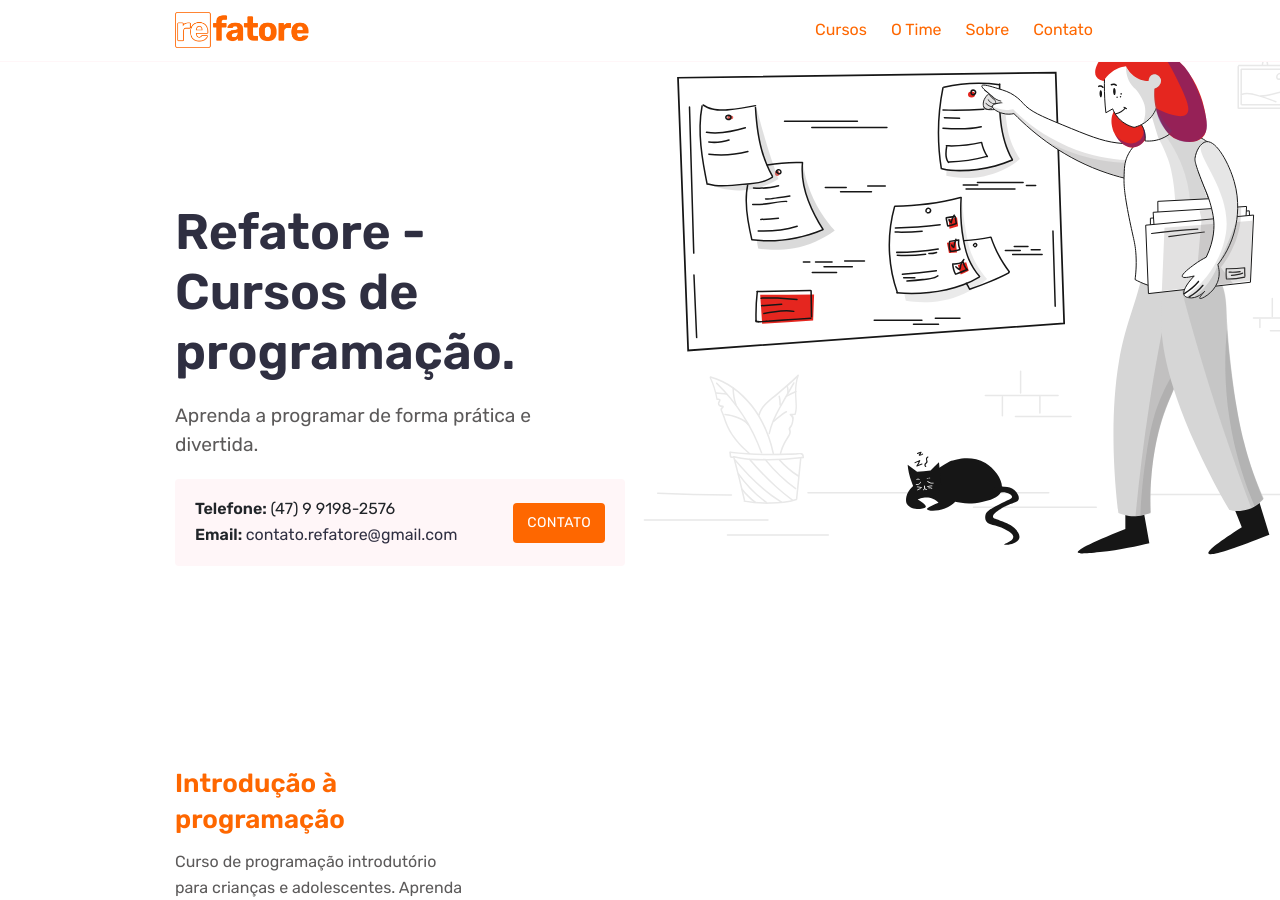
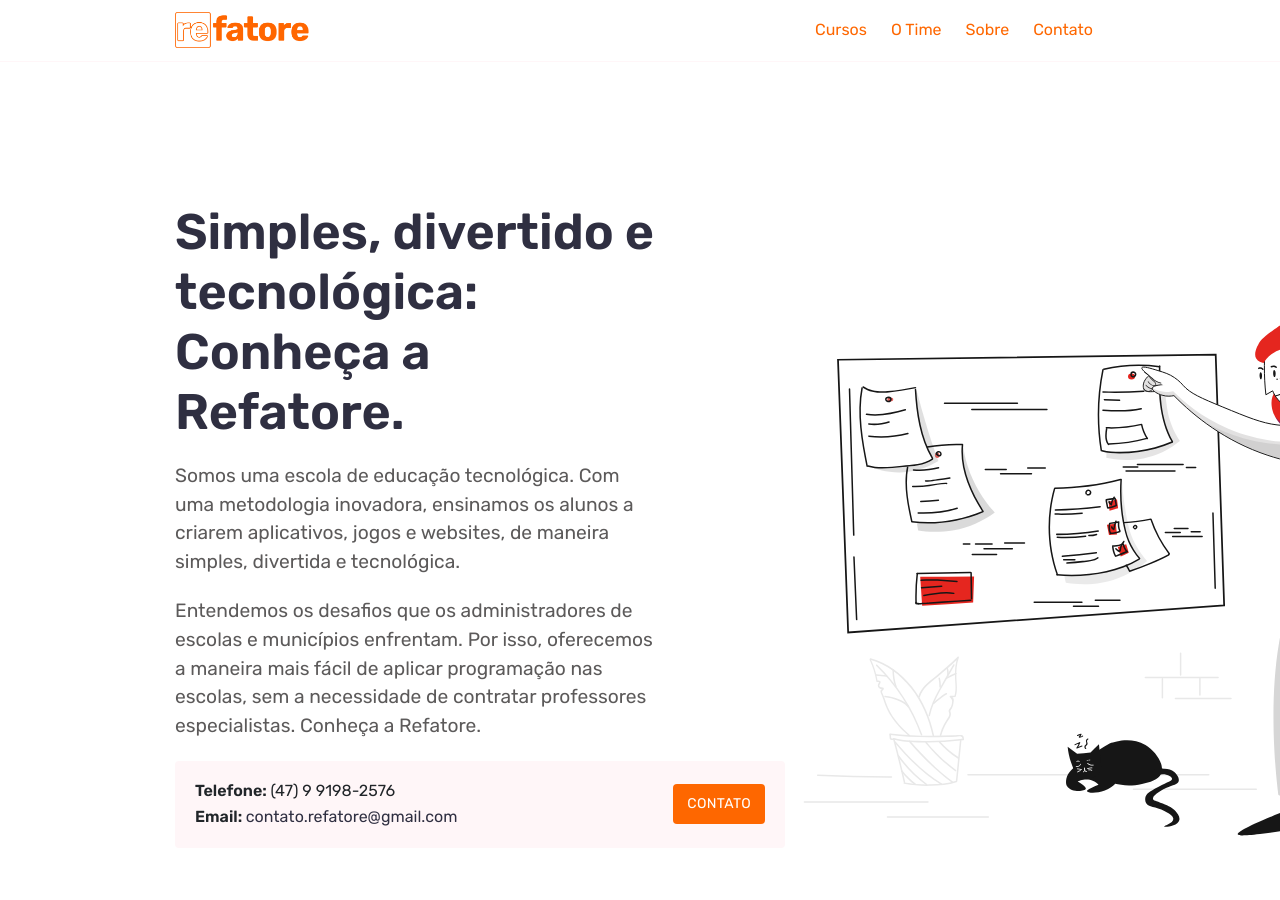
Before and after one commit to re-fatore/website, a Jekyll site: the page built from index.md, in a window 1280 px wide and 900 px high. Built offline with Jekyll 4.4.1, drawn with Linux system fonts in a browser that asks for light colours.

Commit message:
Changing the main section of the index page

```diff
--- a/_layouts/home.html
+++ b/_layouts/home.html
@@ -7,14 +7,14 @@ bodyClass: page-home
 <div class="intro">
   <div class="container">
     <div class="row justify-content-start">
-      <div class="col-12 col-md-7 col-lg-6 order-2 order-md-1">
+      <div class="col-12 col-md-7 col-lg-8 order-2 order-md-1">
         {{ content }}
         {% if site.homepage.show_call_box %}
           {% include call.html show_button=true %}
         {% endif %}
       </div>
       {% if page.intro_image %}
-      <div class="col-12 col-md-5 col-lg-6 order-1 order-md-2 position-relative">
+      <div class="col-12 col-md-5 col-lg-4 order-1 order-md-2 position-relative">
         <img alt={{ page.title }} class="intro-image{% if page.intro_image_absolute %} intro-image-absolute{% endif %}{% if page.intro_image_hide_on_mobile %} intro-image-hide-mobile{% endif %}" src="{{ page.intro_image | relURL }}" />
       </div>
       {% endif %}
--- a/index.md
+++ b/index.md
@@ -7,6 +7,8 @@ intro_image_absolute: true
 intro_image_hide_on_mobile: true
 ---
 
-# Refatore - Cursos de programação.
+# Simples, divertido e tecnológica: Conheça a Refatore.
 
-Aprenda a programar de forma prática e divertida.
+Somos uma escola de educação tecnológica. Com uma metodologia inovadora, ensinamos os alunos a criarem aplicativos, jogos e websites, de maneira simples, divertida e tecnológica.
+
+Entendemos os desafios que os administradores de escolas e municípios enfrentam. Por isso, oferecemos a maneira mais fácil de aplicar programação nas escolas, sem a necessidade de contratar professores especialistas. Conheça a Refatore.
```
